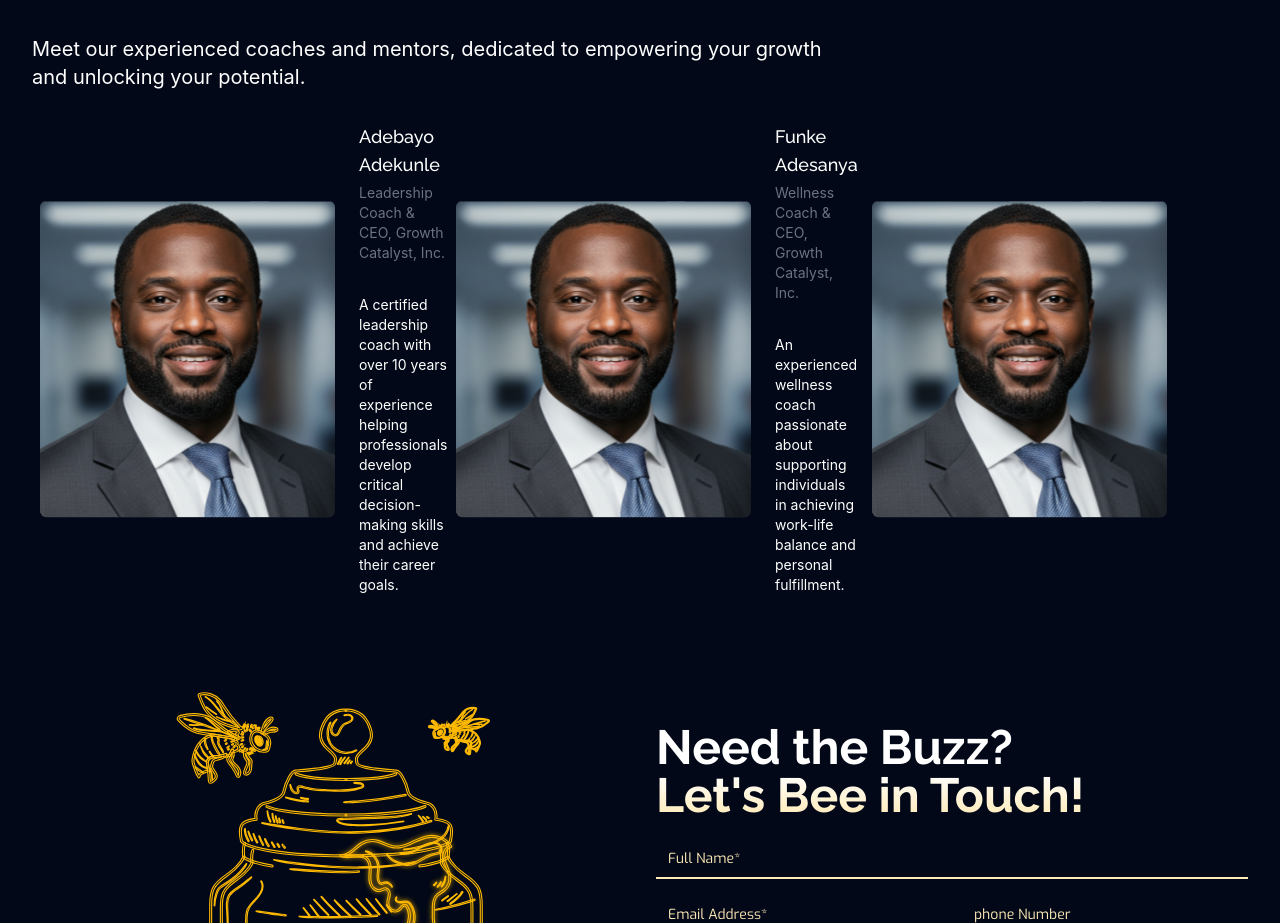
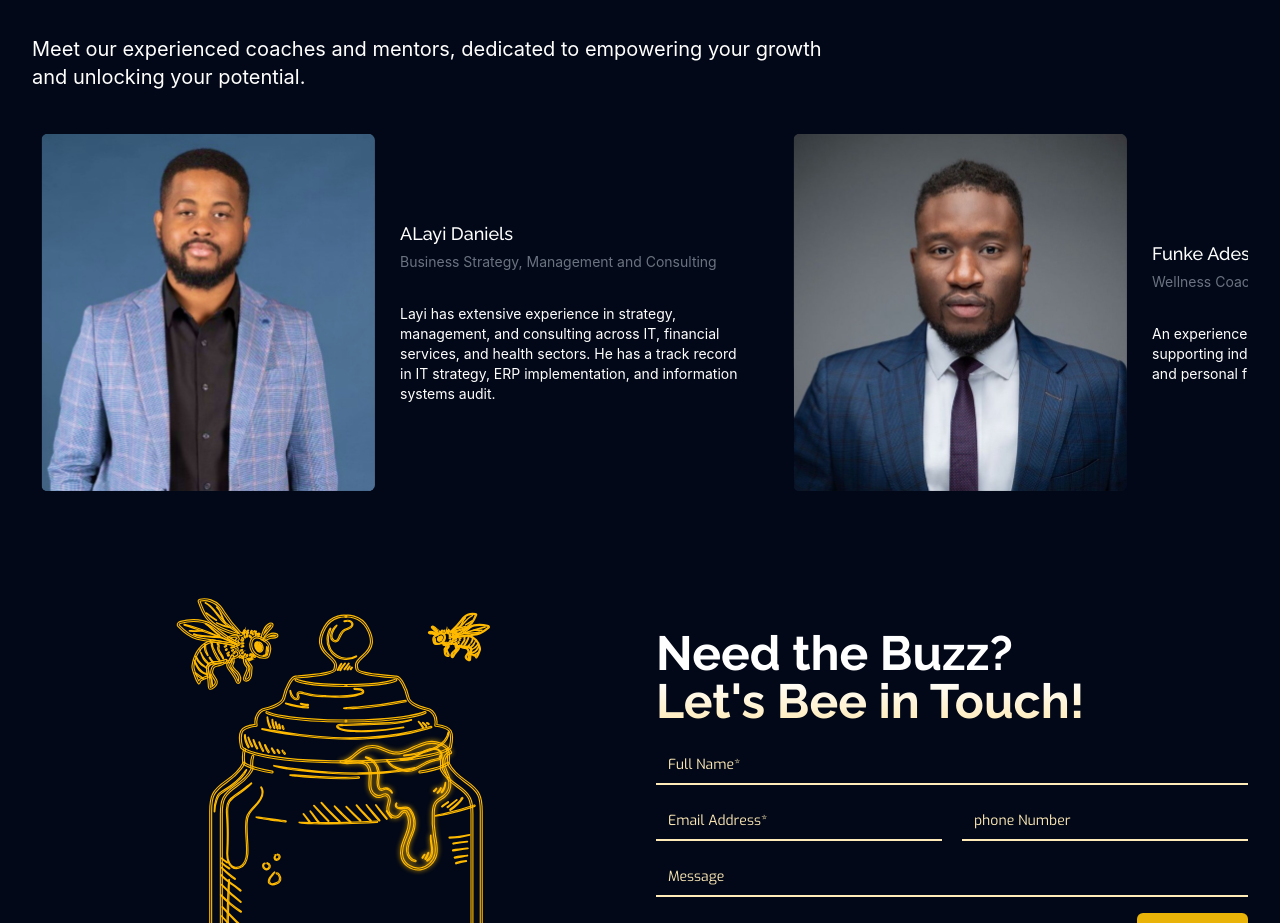
Before and after one commit to Ernie1234/bee-hive, a Next.js app: page /programs in a window 1280 px wide. Shown: the part 4068-4991 px from the top of the page. Built offline with nearby package versions, Linux system fonts and the light colour scheme.

Commit message:
feat: implement horizontal scroll component and update mentors' details

```diff
--- a/app/globals.css
+++ b/app/globals.css
@@ -134,3 +134,15 @@
     @apply flex items-center justify-between;
   }
 }
+
+@layer utilities {
+  /* Hide scrollbar for Chrome, Safari and Opera */
+  .no-scrollbar::-webkit-scrollbar {
+    display: none;
+  }
+  /* Hide scrollbar for IE, Edge and Firefox */
+  .no-scrollbar {
+    -ms-overflow-style: none; /* IE and Edge */
+    scrollbar-width: none; /* Firefox */
+  }
+}
--- /dev/null
+++ b/components/HorizontalScroll.tsx
@@ -0,0 +1,64 @@
+"use client";
+
+import Image from "next/image";
+import Link from "next/link";
+import { AiFillYoutube } from "react-icons/ai";
+import { MdChevronLeft, MdChevronRight } from "react-icons/md";
+
+export const dataImg = [
+  "/images/LAYI'S PIC.jpg",
+  "/images/SANMI'S PIC.jpg",
+  "/images/SEGUN'S PIC.jpg",
+];
+
+function HorizontalScroll() {
+  const slideLeft = () => {
+    var slider = document.getElementById("slider");
+    if (slider) {
+      slider.scrollLeft = slider.scrollLeft - 500;
+    }
+  };
+
+  const slideRight = () => {
+    var slider = document.getElementById("slider");
+    if (slider) {
+      slider.scrollLeft = slider.scrollLeft + 500;
+    }
+  };
+
+  return (
+    <div
+      className="pt-8 flex
+     flex-col w-[95%] m-auto"
+    >
+      <div className="relative flex items-center ">
+        <MdChevronLeft
+          className="opacity-50 dark:text-white cursor-pointer hover:opacity-100"
+          onClick={slideLeft}
+          size={40}
+        />
+        <div
+          id="slider"
+          className="w-full h-full overflow-x-scroll scroll whitespace-nowrap scroll-smooth scrollbar-hide no-scrollbar"
+        >
+          {dataImg.map((item, index) => (
+            <Link key={index} href={item} target="_blank">
+              <Image
+                className="w-[250px] h-[250px] md:w-[320px] md:h-[320px] object-cover inline-block p-2 cursor-pointer hover:scale-105 ease-in-out duration-300"
+                src={item}
+                alt="img"
+              />
+            </Link>
+          ))}
+        </div>
+        <MdChevronRight
+          className="opacity-50 dark:text-white cursor-pointer hover:opacity-100"
+          onClick={slideRight}
+          size={40}
+        />
+      </div>
+    </div>
+  );
+}
+
+export default HorizontalScroll;
--- a/components/MentorsCoaches.tsx
+++ b/components/MentorsCoaches.tsx
@@ -4,16 +4,16 @@ import React from "react";
 const featGallery = [
   {
     id: 1,
-    src: "/images/communities/coach.svg",
+    src: "/images/communities/1.svg",
     alt: "Tech Hub 1",
-    name: "Adebayo Adekunle",
-    position: "Leadership Coach & CEO, Growth Catalyst, Inc.",
+    name: "ALayi Daniels ",
+    position: "Business Strategy, Management and Consulting",
     description:
-      "A certified leadership coach with over 10 years of experience helping professionals develop critical decision-making skills and achieve their career goals.",
+      "Layi has extensive experience in strategy, management, and consulting across IT, financial services, and health sectors. He has a track record in IT strategy, ERP implementation, and information systems audit.",
   },
   {
     id: 2,
-    src: "/images/communities/coach.svg",
+    src: "/images/communities/2.svg",
     alt: "Tech Hub 2",
     name: "Funke Adesanya",
     position: "Wellness Coach & CEO, Growth Catalyst, Inc.",
@@ -24,11 +24,19 @@ const featGallery = [
     id: 3,
     src: "/images/communities/coach.svg",
     alt: "Tech Hub 3",
+    name: "Segun Adebayo",
+    position: "Business Development & Strategy",
+    description:
+      "Segun is a seasoned business development professional with experience in strategy, business development, and project management across various sectors.",
   },
   {
     id: 4,
     src: "/images/communities/coach.svg",
     alt: "Tech Hub 4",
+    name: "Sanmi Akinpelu",
+    position: "Business Development & Strategy",
+    description:
+      "Sanmi is a seasoned business development professional with experience in strategy, business development, and project management across various sectors.",
   },
 ];
 
@@ -51,10 +59,13 @@ function MentorsCoaches() {
         Meet our experienced coaches and mentors, dedicated to empowering your
         growth and unlocking your potential.
       </p>
-      <div className="flex flex-nowrap overflow-x-scroll no-scroll gap-8 mt-8">
+      <div className="flex flex-nowrap overflow-x-scroll no-scrollbar gap-8 mt-8">
         {featGallery.map((item) => {
           return (
-            <div key={item.id} className="flex items-center gap-4 min-w-96">
+            <div
+              key={item.id}
+              className="flex items-center gap-4 min-w-[45rem]"
+            >
               <Image
                 src={item.src}
                 alt={item.alt}
@@ -62,7 +73,7 @@ function MentorsCoaches() {
                 width={500}
                 height={500}
               />
-              <div className="flex flex-col gap-8 w-full">
+              <div className="flex flex-col gap-8 w-full min-w-80">
                 <div className="flex flex-col gap-1">
                   <h3 className="text-lg font-medium font-primary text-white">
                     {item.name}
```
Also changed, not shown: public/images/communities/1.svg (added), public/images/communities/2.svg (added).
